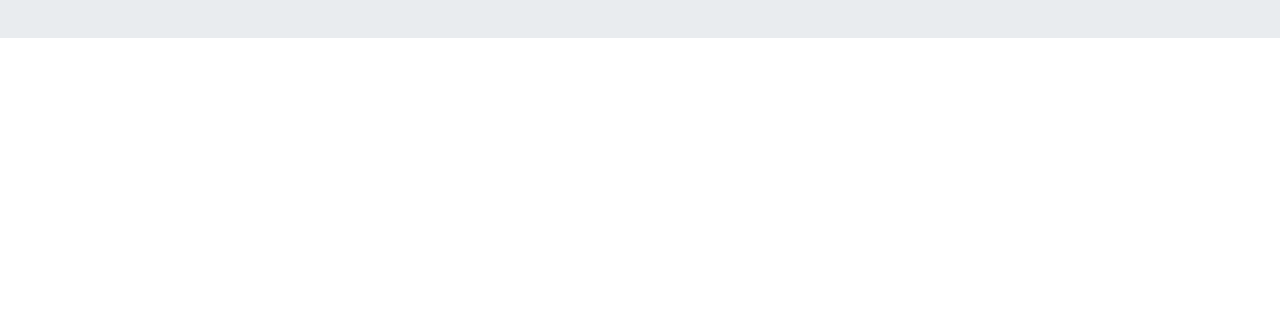
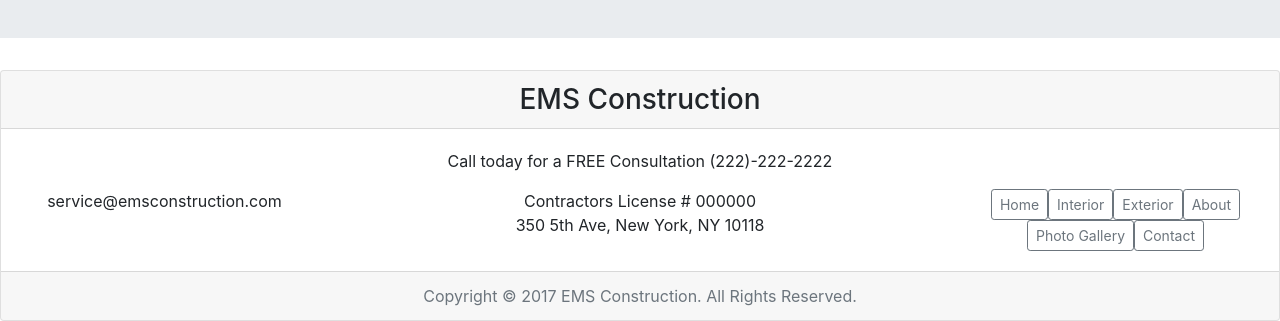
Before and after one commit to estivensal7/construction_site, a React (Create React App) app: page / in a window 1280 px wide. Shown: the part 1493-1814 px from the top of the page. Before the commit the page ends 1563 px from the top, so only its background shows below. Built offline with nearby package versions, Linux system fonts and the light colour scheme.

Commit message:
finished footer component

```diff
--- a/src/App.js
+++ b/src/App.js
@@ -3,6 +3,7 @@ import logo from './logo.svg';
 import './App.css';
 import Navigation from './Components/Navigation/Navigation';
 import Main from './Components/Main/Main.js';
+import Footer from './Components/Footer/Footer.js'
 
 class App extends Component {
   render() {
@@ -10,6 +11,7 @@ class App extends Component {
       <div className="App">
         <Navigation />
         <Main />
+        <Footer />
       </div>
     );
   }
--- /dev/null
+++ b/src/Components/Footer/Footer.js
@@ -0,0 +1,40 @@
+import React from 'react';
+import { Card, Button, CardHeader, CardFooter, CardBlock,
+CardTitle, CardText, Row, Col } from 'reactstrap';
+
+const Footer = (props) => {
+  return (
+    <div>
+        <Card>
+            <CardHeader tag="h3">EMS Construction</CardHeader>
+            <CardBlock>
+            <CardText>Call today for a FREE Consultation (222)-222-2222</CardText>
+            <Row>
+                <Col md={3}>
+                    <CardText>service@emsconstruction.com</CardText>
+                </Col>
+                <Col md={6}>
+                    <CardText>
+                        Contractors License # 000000 <br />
+                        350 5th Ave, New York, NY 10118
+                    </CardText>
+                </Col>
+                <Col md={3}>
+                    <Button outline color='secondary' size='sm'>Home</Button>
+                    <Button outline color='secondary' size='sm'>Interior</Button>
+                    <Button outline color='secondary' size='sm'>Exterior</Button>
+                    <Button outline color='secondary' size='sm'>About</Button>
+                    <Button outline color='secondary' size='sm'>Photo Gallery</Button>
+                    <Button outline color='secondary' size='sm'>Contact</Button>
+                </Col>
+            </Row>
+            </CardBlock>
+            <CardFooter className="text-muted">
+                Copyright © 2017 EMS Construction. All Rights Reserved.
+            </CardFooter>
+        </Card>
+    </div>
+  );
+};
+
+export default Footer;
```
